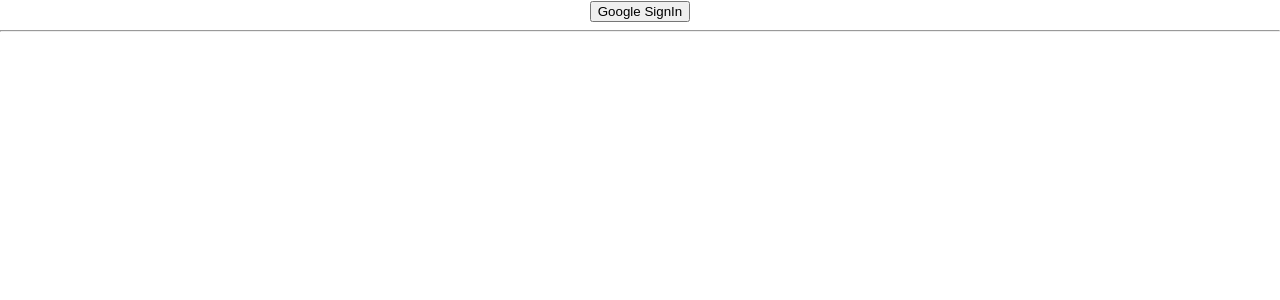
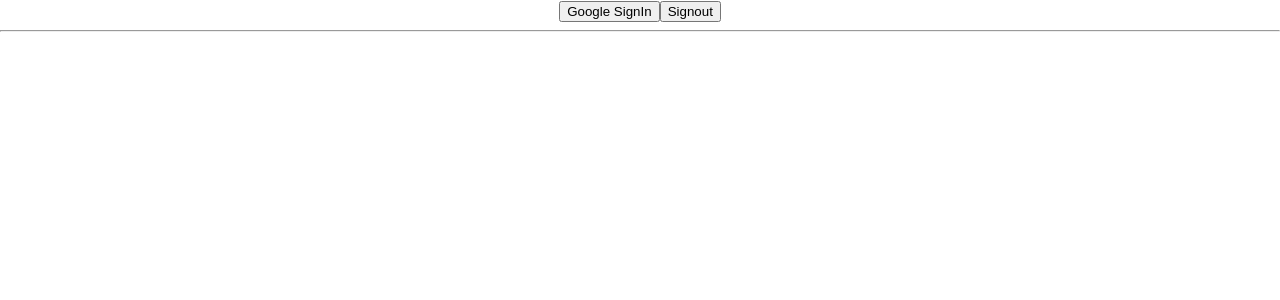
Before and after one commit to mdtahidulislam/react-firebase-auth, a React (Create React App) app: page / in a window 1280 px wide. Shown: the top 300 px of the page. Built offline with nearby package versions, Linux system fonts and the light colour scheme.

Commit message:
added sign out btn and clear userstate

```diff
--- a/src/App.js
+++ b/src/App.js
@@ -1,5 +1,5 @@
 import './App.css';
-import { getAuth, signInWithPopup, GoogleAuthProvider } from 'firebase/auth';
+import { getAuth, signInWithPopup, signOut, GoogleAuthProvider } from 'firebase/auth';
 import initAuthentication from './Firebase/init.firebase';
 import { useState } from 'react';
 
@@ -29,10 +29,21 @@ function App() {
       })
   }
 
+  // signout btn handler
+  const handleSignOut = () => {
+    signOut(auth)
+      .then(() => {
+        setUser({});
+      })
+  }
+
   return (
     <div className="App">
       <button onClick={handleGoogleSignIn}>Google SignIn</button>
+      {/* signout btn */}
+      <button onClick={handleSignOut}>Signout</button>
       <hr />
+      {/* show user info */}
       {
         user.email && <>
           <h1>Welcome to {user.name}</h1>
```
